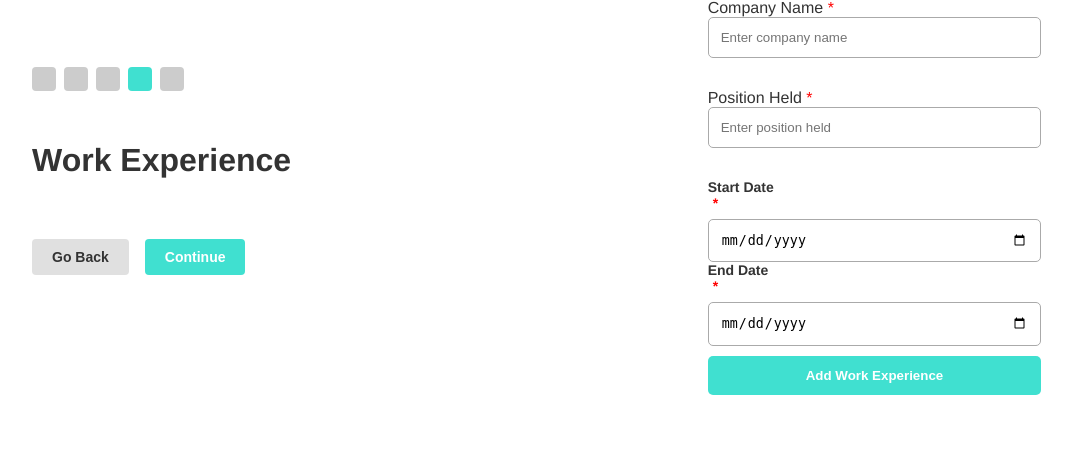
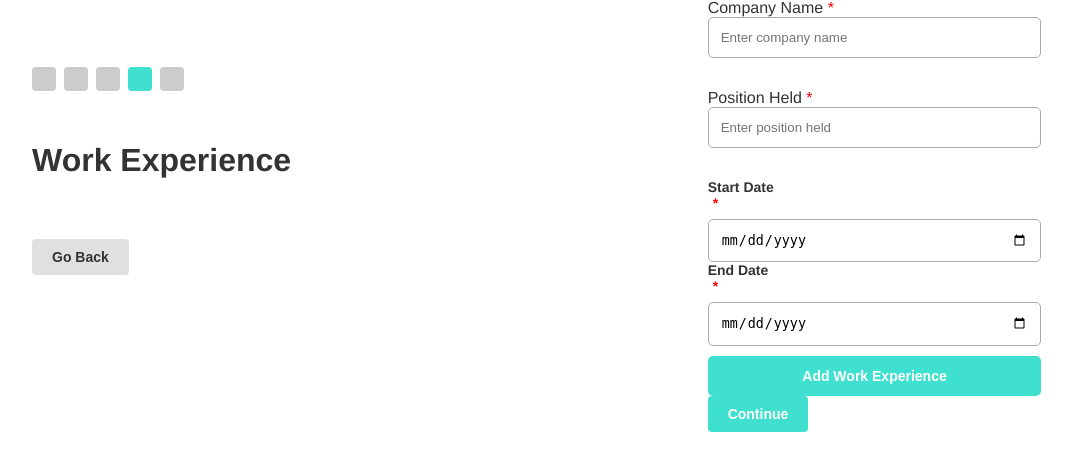
Before and after one commit to arrrpii/HR, a Flask app: page /experience in a window 1280 px wide. Shown: the part 126-597 px from the top of the page, without its empty margins (88-1160 px from the left). Run offline with Flask 3, Linux system fonts and the light colour scheme.

Commit message:
Update experience.html

```diff
--- a/HRproject/templates/experience.html
+++ b/HRproject/templates/experience.html
@@ -12,13 +12,12 @@
       <a href="{{ url_for('default') }}" style="font-size: 28px; font-weight: bold; text-decoration: none;">
         <span style="color: turquoise;">HR</span><span style="color: black;">dashboard</span>
       </a>
-
     </nav>
   </header>
 
   <!-- Main Content Wrapper -->
   <main class="main-wrapper">
-    <!-- Left Section -->
+    <!-- Left Section: Navigation for Back -->
     <section class="left-section">
       <!-- Progress Indicators (4 squares as an example) -->
       <div class="progress-indicators">
@@ -32,55 +31,50 @@
       <h1>Work Experience</h1>
 
       <div class="buttons">
-        <form action="{{ url_for('education') }}">
-            <button class="btn back-btn" onclick="goBack()">Go Back</button>
-          </form>
-          <form action="{{ url_for('skills') }}">
-            <button class="btn continue-btn" type="submit">Continue</button>
-        </form>
+        <button class="btn back-btn" type="button" onclick="history.back()">Go Back</button>
       </div>
     </section>
 
-    <!-- Right Section (Form Card) -->
+    <!-- Right Section: Work Experience Form -->
     <section class="right-section">
       <div class="form-card">
-
-  <form id="workForm">
+        <!-- Consolidated form: experience data AND the Continue submission -->
+        <form id="workForm" method="POST" action="{{ url_for('experience') }}">
           <div class="work-group">
             <div class="work-entry">
               <label>
                 Company Name<span style="color: red;"> *</span>
-    <input type="text" placeholder="Enter company name" required />
+                <input type="text" name="company_name" placeholder="Enter company name" required />
               </label>
               <label>
                 Position Held<span style="color: red;"> *</span>
-    <input type="text" placeholder="Enter position held" required />
+                <input type="text" name="position_held" placeholder="Enter position held" required />
               </label>
               <div class="date-fields">
                 <div class="date-label">
                   <label for="startDate" class="field-label">
                     Start Date<span class="required"> *</span>
                   </label>
-  <input type="date" id="startDate" required />
+                  <input type="date" name="start_date" id="startDate" required />
                 </div>
-
                 <div class="date-label">
                   <label for="endDate" class="field-label">
                     End Date<span class="required"> *</span>
                   </label>
-  <input type="date" id="endDate" required />
+                  <input type="date" name="end_date" id="endDate" required />
+                </div>
+              </div>
+            </div>
           </div>
 
+          <!-- Container for dynamically added work entries -->
+          <div id="work-entries-container"></div>
 
-</div>
-
- </div>
-    </div>
-    <button type="button" id="addWork">Add Work Experience</button>
+          <!-- Buttons for adding and submitting -->
+          <button type="button" id="addWork" class="btn">Add Work Experience</button>
+          <button type="submit" class="btn continue-btn">Continue</button>
         </form>
       </div>
-
-
     </section>
 
     <script src="{{ url_for('static', filename='js/experience.js') }}"></script>
```
Lines whose indentation alone changed are shown as unchanged.
